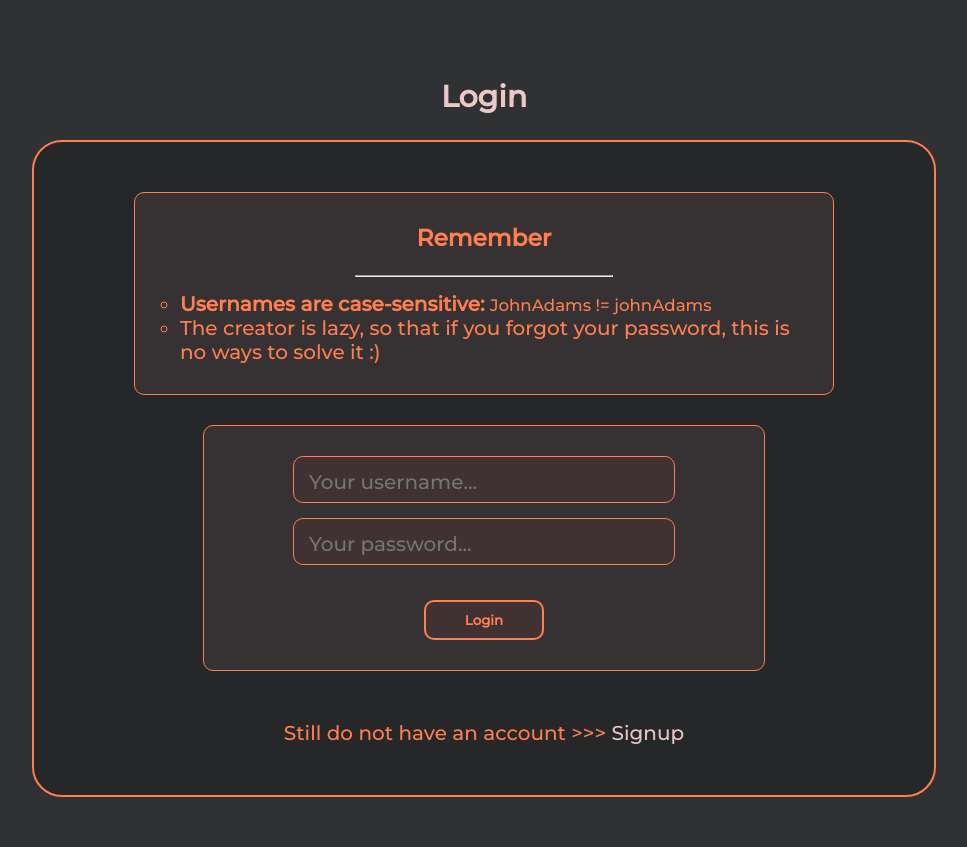
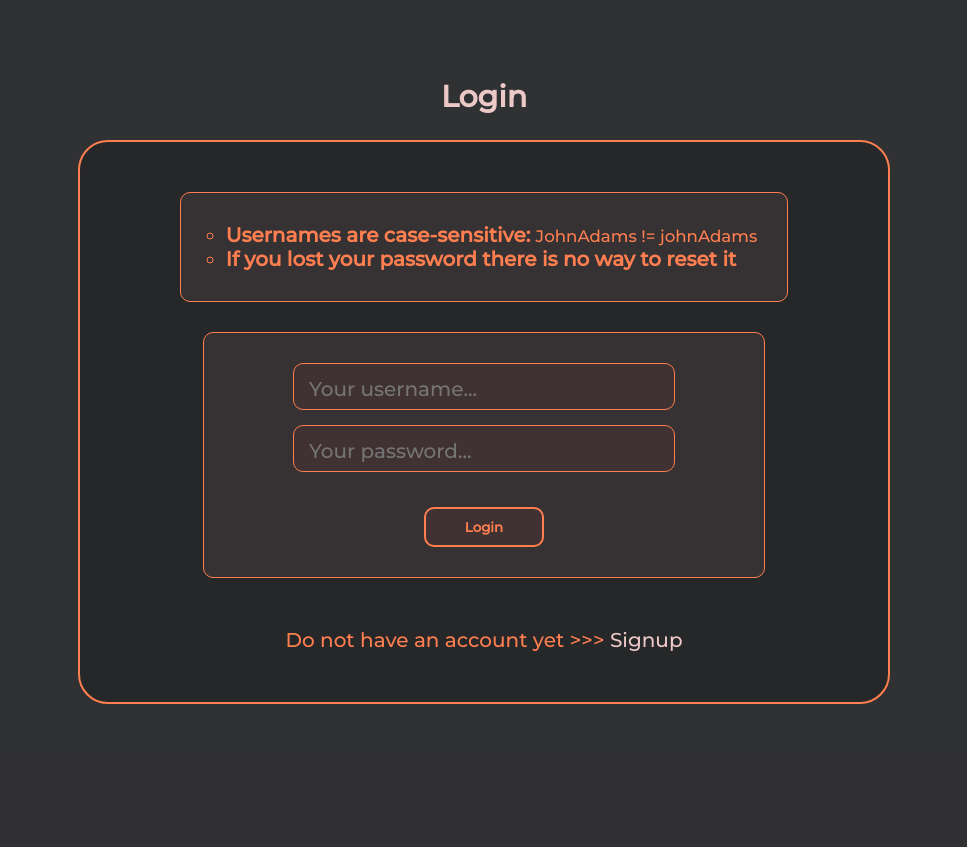
Before and after one commit to progdad/SimpleMail, a Django app: page /login/ in a window 1280 px wide. Shown: the part 102-949 px from the top of the page, without its empty margins (156-1123 px from the left). After the commit the page ends 806 px from the top, so only its background shows below. Run offline with Django 3.2, Linux system fonts and the light colour scheme; some libraries are stand-ins or nearby versions.

Commit message:
Created branch 'public'

```diff
--- a/MainApp/forms.py
+++ b/MainApp/forms.py
@@ -1,6 +1,4 @@
 from django import forms
-from django.contrib.auth import models
-from django.forms import fields
 from .models import Profile
 
 
--- a/SimpleMailProject/settings.py
+++ b/SimpleMailProject/settings.py
@@ -20,7 +20,7 @@ BASE_DIR = Path(__file__).resolve().parent.parent
 # See https://docs.djangoproject.com/en/3.2/howto/deployment/checklist/
 
 # SECURITY WARNING: keep the secret key used in production secret!
-SECRET_KEY = 'django-insecure--f73uxn-r+zaz#h^%46m$+rlav0e^yypc$te#nd_b8oqtzzw=1halychprogramming'
+SECRET_KEY = 'django-insecure--f73uxn-r+zaz#h^%46m$+rlav0e^yypc$te#nd_b8oqtzzw'
 
 # SECURITY WARNING: don't run with debug turned on in production!
 DEBUG = True
@@ -88,7 +88,7 @@ DATABASES = {
         'ENGINE': 'django.db.backends.postgresql_psycopg2',
         'NAME': 'simplemail',
         'USER': 'postgres',
-        'PASSWORD': 'idivzhopu',
+        'PASSWORD': 'password',
         'HOST': 'localhost',
         'PORT': '5432',
     }
--- a/templates/MainApp/login.html
+++ b/templates/MainApp/login.html
@@ -8,12 +8,9 @@
         {% endif %}
 
         <div class="reg-form__rules" style="color: #ff7f50; border: 1px solid #ff7f50; border-radius: 10px; margin-bottom: 30px; padding: 30px; background-color: #363133;">
-            <h3 style="color: #ff7f50; margin-top: 0;">Remember</h3>
-            <hr style="color: #ff7f50; width: 40%; margin: 15px auto;">
-
             <ul class="reg-form__list">
                 <li class="reg-form__li"><strong>Usernames are case-sensitive:</strong> <small>JohnAdams != johnAdams</small></li>
-                <li class="reg-form__li">The creator is lazy, so that if you forgot your password, this is no ways to solve it :)</li>
+                <li class="reg-form__li"><strong>If you lost your password there is no way to reset it</strong></li>
             </ul>
         </div>
 
@@ -26,7 +23,7 @@
 
 
         <div>
-            <p style="margin: 50px auto 0; color: #ff7f50;">Still do not have an account >>> <a href="{% url 'signup' %}" style="color: #ecc9c7;">Signup</a></p>
+            <p style="margin: 50px auto 0; color: #ff7f50;">Do not have an account yet >>> <a href="{% url 'signup' %}" style="color: #ecc9c7;">Signup</a></p>
         </div>
     </div>
 {% endblock %}
```
